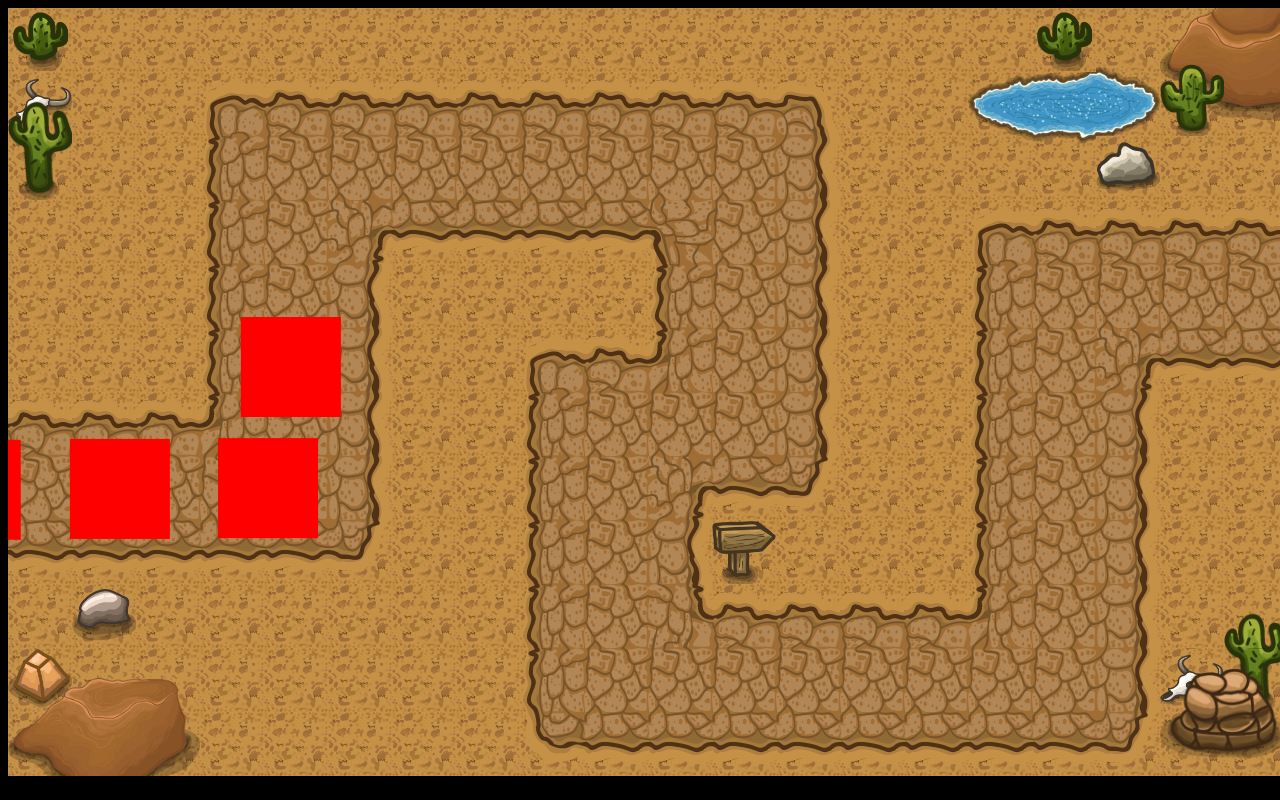
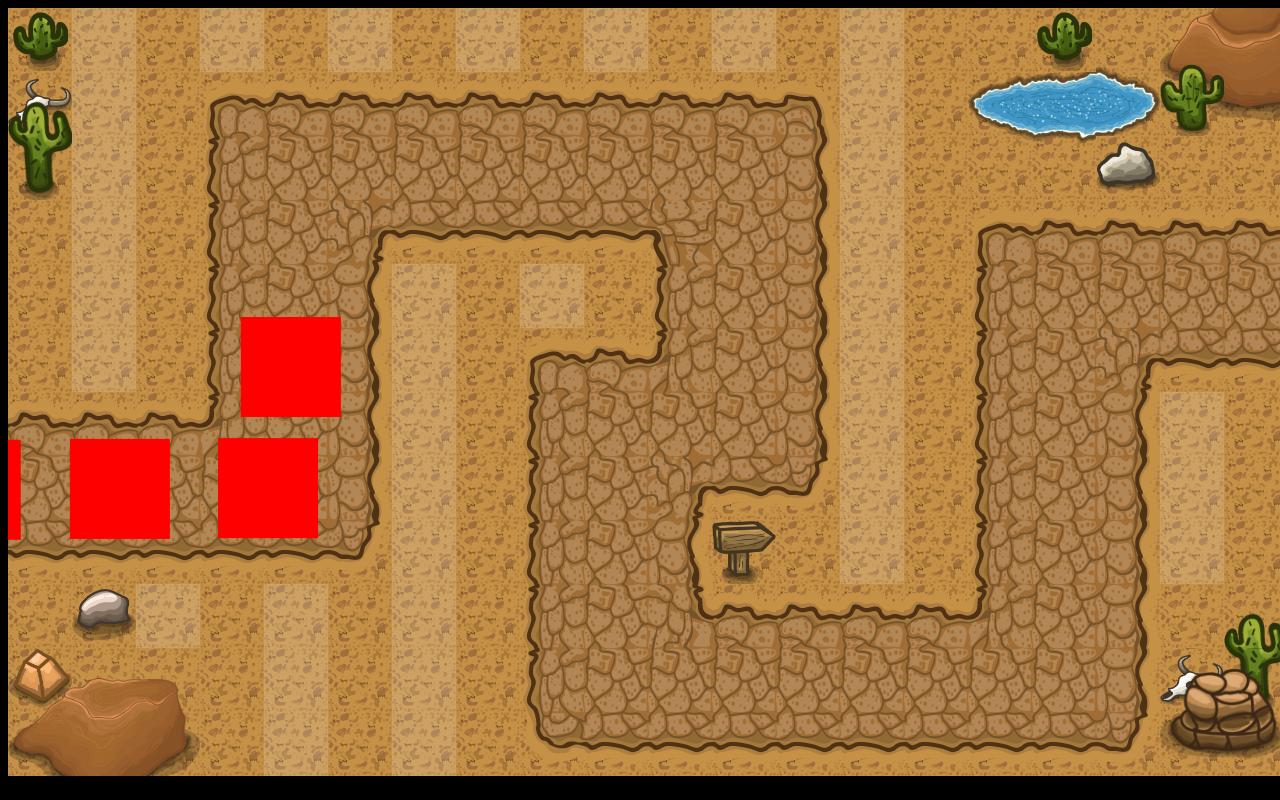
Before and after one commit to DeenaSmith/tower_defense_js, a plain HTML site: page index.html in a window 1280 px wide. Drawn offline with Linux system fonts and the light colour scheme.

Commit message:
collision detection for building placement functional, refactored classes

```diff
--- a/index.html
+++ b/index.html
@@ -9,4 +9,5 @@
 
 <script src="js/placementTilesData.js"></script>
 <script src="js/waypoints.js"></script>
+<script src="js/classes.js"></script>
 <script src="js/index.js"></script>
--- /dev/null
+++ b/js/classes.js
@@ -0,0 +1,64 @@
+
+class PlacementTile {
+    constructor({position = {x: 0, y: 0}}) {
+        this.position = position
+        this.size = 64
+        this.color = 'rgba(255, 255, 255, 0.15)'
+    }
+    draw() {
+        c.fillStyle = this.color
+        c.fillRect(this.position.x, this.position.y, this.size, this.size)
+    }
+
+    update (mouse) {
+        this.draw()
+
+        if (mouse.x > this.position.x && mouse.x < this.position.x + this.size &&
+            mouse.y > this.position.y && mouse.y < this.position.y + this.size) {
+            console.log('colliding')
+        }
+    }
+}
+
+
+class Enemy {
+    constructor({position = { x: 0, y: 0 }}) {
+        this.position = position;
+        this.width = 100;
+        this.height = 100;
+        this.waypointIndex = 0;
+        this.center = {
+            x: this.position.x + this.width / 2,
+            y: this.position.y + this.height / 2
+        }
+    }
+// how the enemy looks
+    draw() {
+        c.fillStyle = 'red';
+        c.fillRect(this.position.x, this.position.y, this.width, this.height);
+    }
+// enemy movement along waypoints
+    update() {
+        this.draw()
+
+        const waypoint = waypoints[this.waypointIndex]
+        const yDistance = waypoint.y - this.center.y;
+        const xDistance = waypoint.x - this.center.x;
+        const angle = Math.atan2(yDistance, xDistance);
+
+        this.position.x += Math.cos(angle);
+        this.position.y += Math.sin(angle);
+        this.center = {
+            x: this.position.x + this.width / 2,
+            y: this.position.y + this.height / 2
+        }
+
+        if (
+            Math.round(this.center.x) === Math.round(waypoint.x) &&
+            Math.round(this.center.y) === Math.round(waypoint.y) &&
+            this.waypointIndex < waypoints.length -1
+            ) {
+            this.waypointIndex++
+        }
+    }
+}
--- a/js/index.js
+++ b/js/index.js
@@ -14,15 +14,7 @@ for (let i = 0; i < placementTilesData.length; i += 20) {
     placementTilesData2D.push(placementTilesData.slice(i, i + 20))
 }
 
-class PlacementTile {
-    constructor({position = {x: 0, y: 0}}) {
-        this.position = position
-        this.size = 64
-    }
-    draw() {
-        c.fillRect(this.position.x, this.position.y, this.size, this.size)
-    }
-}
+
 
 const placementTiles = [];
 
@@ -51,48 +43,6 @@ image.onload = () => {
 
 image.src = 'img/gameMap.png'
 
-class Enemy {
-    constructor({position = { x: 0, y: 0 }}) {
-        this.position = position;
-        this.width = 100;
-        this.height = 100;
-        this.waypointIndex = 0;
-        this.center = {
-            x: this.position.x + this.width / 2,
-            y: this.position.y + this.height / 2
-        }
-    }
-// how the enemy looks
-    draw() {
-        c.fillStyle = 'red';
-        c.fillRect(this.position.x, this.position.y, this.width, this.height);
-    }
-// enemy movement along waypoints
-    update() {
-        this.draw()
-
-        const waypoint = waypoints[this.waypointIndex]
-        const yDistance = waypoint.y - this.center.y;
-        const xDistance = waypoint.x - this.center.x;
-        const angle = Math.atan2(yDistance, xDistance);
-
-        this.position.x += Math.cos(angle);
-        this.position.y += Math.sin(angle);
-        this.center = {
-            x: this.position.x + this.width / 2,
-            y: this.position.y + this.height / 2
-        }
-
-        if (
-            Math.round(this.center.x) === Math.round(waypoint.x) &&
-            Math.round(this.center.y) === Math.round(waypoint.y) &&
-            this.waypointIndex < waypoints.length -1
-            ) {
-            this.waypointIndex++
-        }
-    }
-}
-
 const enemies = [];
 
 for (let i = 1; i < 10; i++) {
@@ -112,6 +62,20 @@ function animate() {
     enemies.forEach(enemy => {
         enemy.update()
     })
+
+    placementTiles.forEach((tile) => {
+        tile.update(mouse)
+    })
 };
 
+const mouse = {
+    x: undefined,
+    y: undefined
+}
+
+window.addEventListener('mousemove', (event) => {
+    mouse.x = event.clientX
+    mouse.y = event.clientY
+});
+
 animate();
```
